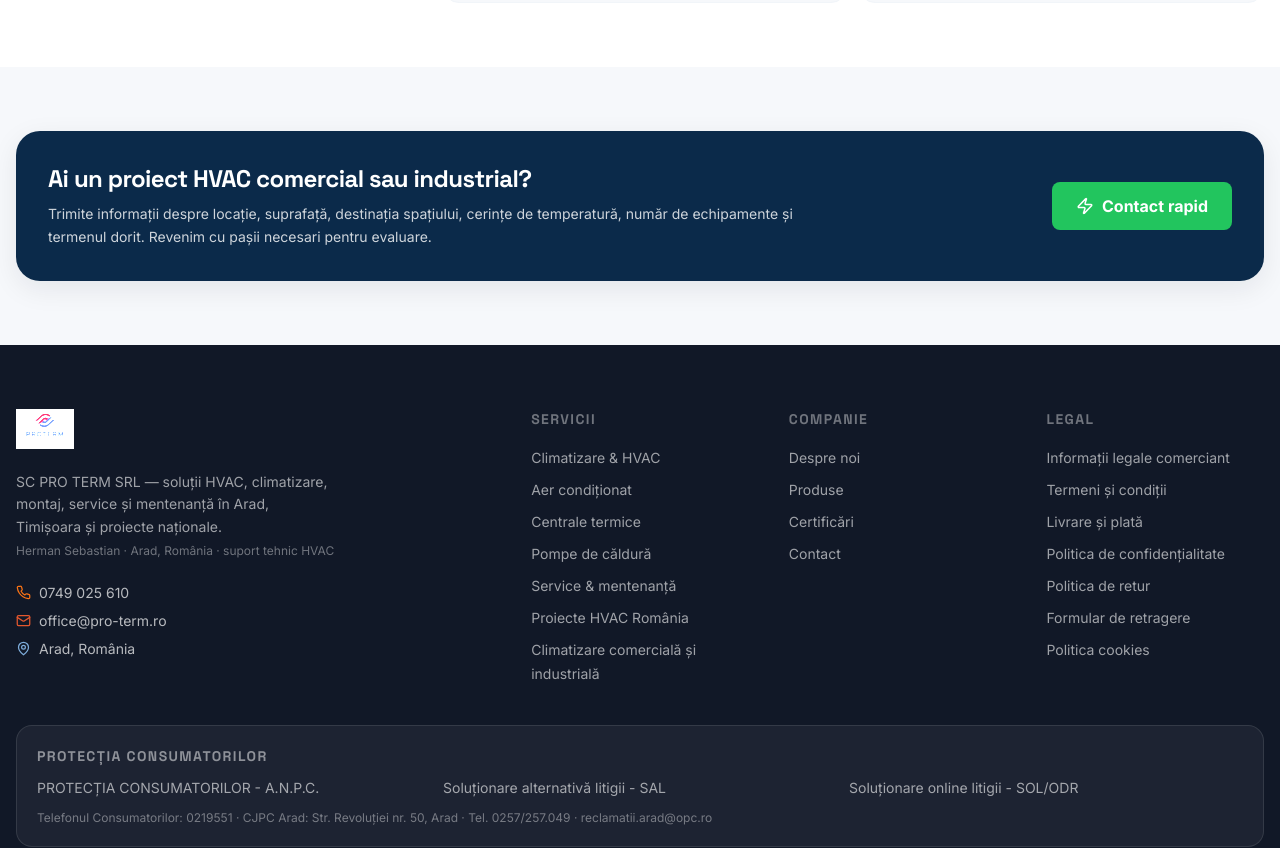
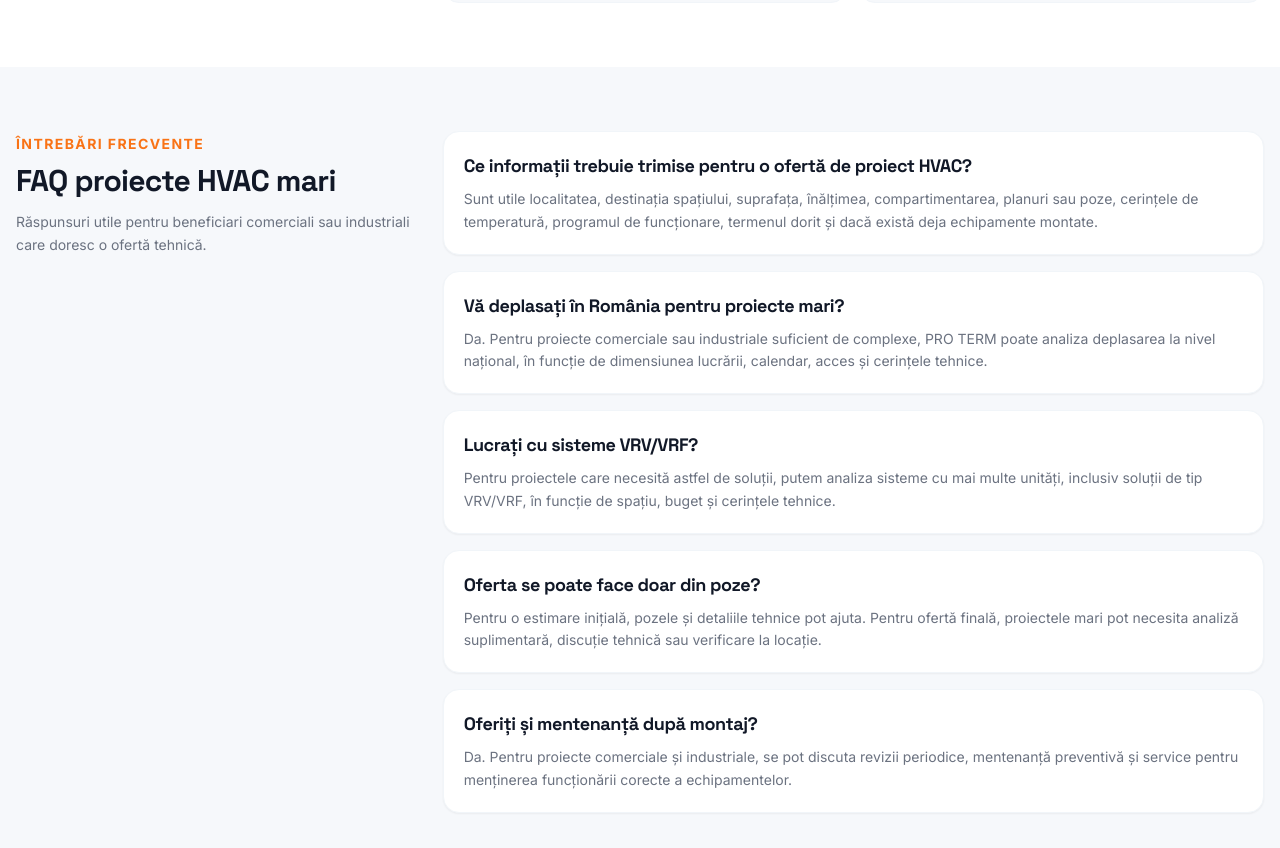
Before and after one commit to protermarad-hash/pro-term-web, a Next.js app: page /servicii/proiecte-hvac-romania in a window 1280 px wide. Shown: the part 1500-2348 px from the top of the page. Built offline with nearby package versions, Linux system fonts and the light colour scheme.

Commit message:
Add FAQ section to national HVAC projects page

```diff
--- a/src/components/NationalProjectPage.tsx
+++ b/src/components/NationalProjectPage.tsx
@@ -1,5 +1,5 @@
 import Link from 'next/link';
-import { Building2, CheckCircle2, ClipboardCheck, MapPinned, MessageCircle, Wrench, Zap } from 'lucide-react';
+import { Building2, CheckCircle2, ClipboardCheck, MapPinned, MessageCircle, Zap } from 'lucide-react';
 
 const phone = '40749025610';
 
@@ -23,6 +23,29 @@ const sectors = [
   'hale și spații tehnice',
   'unități HoReCa',
   'spații rezidențiale complexe',
+];
+
+const faqs = [
+  {
+    question: 'Ce informații trebuie trimise pentru o ofertă de proiect HVAC?',
+    answer: 'Sunt utile localitatea, destinația spațiului, suprafața, înălțimea, compartimentarea, planuri sau poze, cerințele de temperatură, programul de funcționare, termenul dorit și dacă există deja echipamente montate.',
+  },
+  {
+    question: 'Vă deplasați în România pentru proiecte mari?',
+    answer: 'Da. Pentru proiecte comerciale sau industriale suficient de complexe, PRO TERM poate analiza deplasarea la nivel național, în funcție de dimensiunea lucrării, calendar, acces și cerințele tehnice.',
+  },
+  {
+    question: 'Lucrați cu sisteme VRV/VRF?',
+    answer: 'Pentru proiectele care necesită astfel de soluții, putem analiza sisteme cu mai multe unități, inclusiv soluții de tip VRV/VRF, în funcție de spațiu, buget și cerințele tehnice.',
+  },
+  {
+    question: 'Oferta se poate face doar din poze?',
+    answer: 'Pentru o estimare inițială, pozele și detaliile tehnice pot ajuta. Pentru ofertă finală, proiectele mari pot necesita analiză suplimentară, discuție tehnică sau verificare la locație.',
+  },
+  {
+    question: 'Oferiți și mentenanță după montaj?',
+    answer: 'Da. Pentru proiecte comerciale și industriale, se pot discuta revizii periodice, mentenanță preventivă și service pentru menținerea funcționării corecte a echipamentelor.',
+  },
 ];
 
 export default function NationalProjectPage() {
@@ -107,6 +130,26 @@ export default function NationalProjectPage() {
 
       <section className="py-16">
         <div className="container mx-auto px-4">
+          <div className="grid gap-8 lg:grid-cols-3">
+            <div>
+              <span className="text-sm font-bold uppercase tracking-widest text-accent">Întrebări frecvente</span>
+              <h2 className="mt-2 font-heading text-3xl font-bold text-dark">FAQ proiecte HVAC mari</h2>
+              <p className="mt-3 text-sm leading-relaxed text-dark-300">Răspunsuri utile pentru beneficiari comerciali sau industriali care doresc o ofertă tehnică.</p>
+            </div>
+            <div className="space-y-4 lg:col-span-2">
+              {faqs.map((item) => (
+                <div key={item.question} className="rounded-2xl border border-slate-100 bg-white p-5 shadow-sm">
+                  <h3 className="font-heading text-lg font-bold text-dark">{item.question}</h3>
+                  <p className="mt-2 text-sm leading-relaxed text-dark-300">{item.answer}</p>
+                </div>
+              ))}
+            </div>
+          </div>
+        </div>
+      </section>
+
+      <section className="py-16">
+        <div className="container mx-auto px-4">
           <div className="rounded-3xl bg-primary p-8 text-white shadow-card md:flex md:items-center md:justify-between md:gap-8">
             <div>
               <h2 className="font-heading text-2xl font-bold">Ai un proiect HVAC comercial sau industrial?</h2>
```
